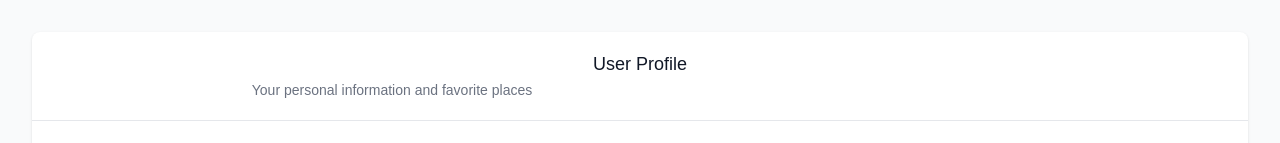
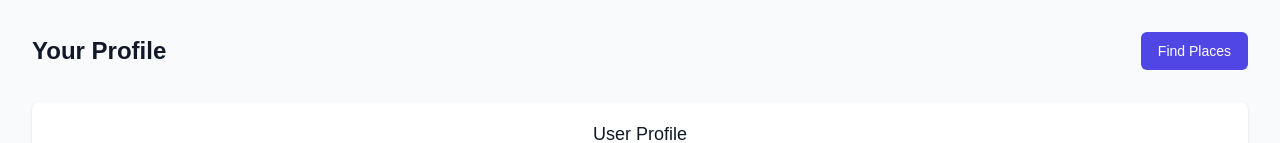
Before and after one commit to sxmar05/casestudyAKPsi, a React (Create React App) app in the folder nomad/: page /profile in a window 1280 px wide. Shown: the top 143 px of the page. Built offline with nearby package versions, Linux system fonts and the light colour scheme; no server answers; the database is empty; sample sign-in values are in the browser's storage.

Commit message:
backtrack button to places and profile pages

```diff
--- a/nomad/src/pages/PlacesPage.js
+++ b/nomad/src/pages/PlacesPage.js
@@ -1,5 +1,6 @@
 import React, { useState, useEffect } from 'react';
 import { db, auth } from '../firebase/firebase';
+import { Link } from 'react-router-dom';
 import {
   doc,
   setDoc,
@@ -394,7 +395,15 @@ const PlacesPage = () => {
   return (
     <div className="min-h-screen bg-gray-50 py-8">
       <div className="max-w-7xl mx-auto px-4 sm:px-6 lg:px-8">
-        <h1 className="text-3xl font-bold text-gray-900 mb-8">Find Your Perfect Workspace</h1>
+        <div className="flex justify-between items-center mb-8">
+          <h1 className="text-3xl font-bold text-gray-900">Find Your Perfect Workspace</h1>
+          <Link
+            to="/profile"
+            className="inline-flex items-center px-4 py-2 border border-transparent text-sm font-medium rounded-md text-white bg-indigo-600 hover:bg-indigo-700 focus:outline-none focus:ring-2 focus:ring-offset-2 focus:ring-indigo-500"
+          >
+            Profile
+          </Link>
+        </div>
 
         {/* Preferences Form */}
         <div className="bg-white shadow overflow-hidden sm:rounded-lg mb-8">
--- a/nomad/src/pages/ProfilePage.js
+++ b/nomad/src/pages/ProfilePage.js
@@ -2,6 +2,7 @@ import React, { useState, useEffect } from 'react';
 import { db, auth } from '../firebase/firebase';
 import { collection, query, where, getDocs } from 'firebase/firestore';
 import { onAuthStateChanged } from 'firebase/auth';
+import { Link } from 'react-router-dom';
 
 const ProfilePage = () => {
   const [user, setUser] = useState(null);
@@ -69,6 +70,16 @@ const ProfilePage = () => {
   return (
     <div className="min-h-screen bg-gray-50 py-8">
       <div className="max-w-7xl mx-auto px-4 sm:px-6 lg:px-8">
+        <div className="flex justify-between items-center mb-8">
+          <h2 className="text-2xl font-bold text-gray-900">Your Profile</h2>
+          <Link
+            to="/places"
+            className="inline-flex items-center px-4 py-2 border border-transparent text-sm font-medium rounded-md text-white bg-indigo-600 hover:bg-indigo-700 focus:outline-none focus:ring-2 focus:ring-offset-2 focus:ring-indigo-500"
+          >
+            Find Places
+          </Link>
+        </div>
+
         <div className="bg-white shadow overflow-hidden sm:rounded-lg">
           <div className="px-4 py-5 sm:px-6">
             <h3 className="text-lg leading-6 font-medium text-gray-900">User Profile</h3>
```
